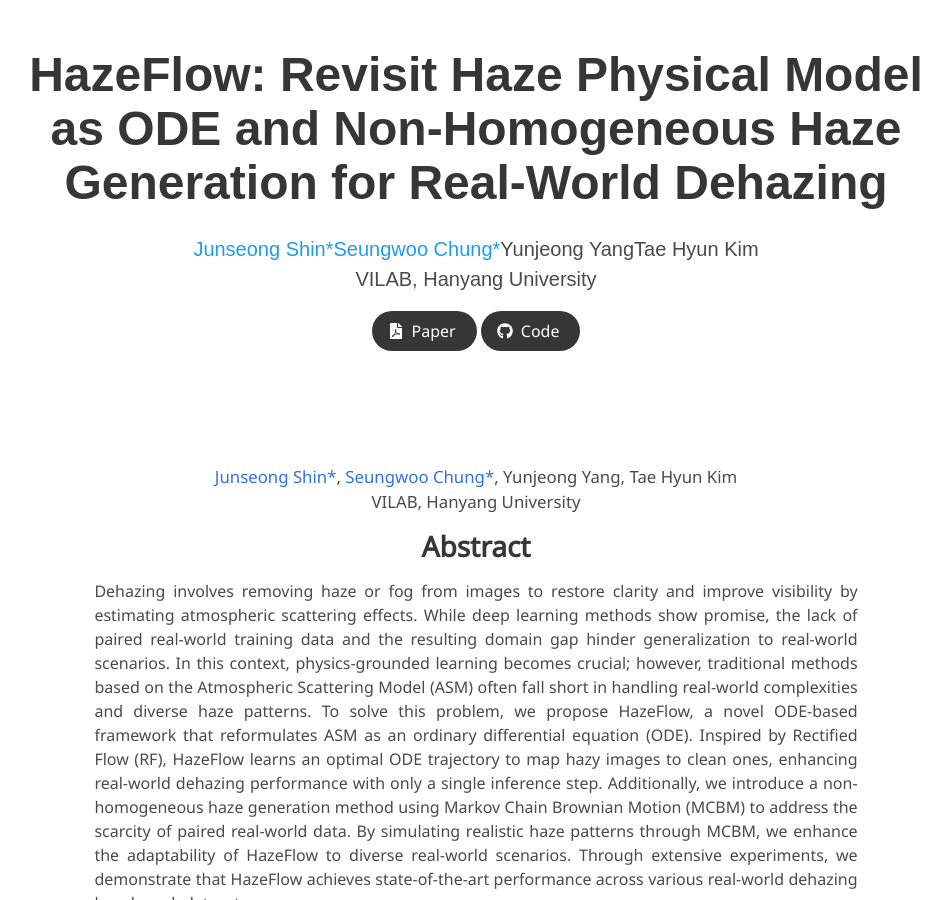
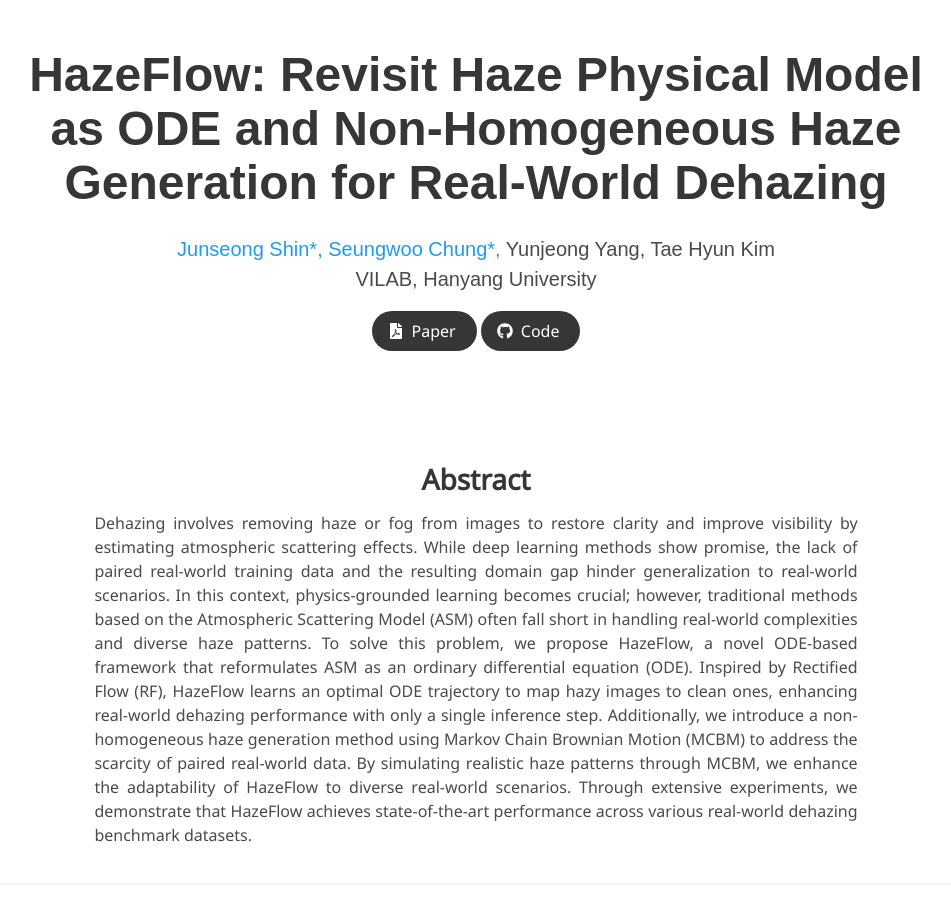
Before and after one commit to junsung6140/hazeflow, a Jekyll site: the page built from index.md, in a window 1280 px wide and 900 px high. Shown: the whole window, without its empty margins (164-1115 px from the left). Built offline with Jekyll 4.4.1, drawn with Linux system fonts in a browser that asks for light colours; some web fonts are replaced.

Commit message:
fix link5

```diff
--- a/index.md
+++ b/index.md
@@ -4,9 +4,9 @@ permalink: /
 
 title: "HazeFlow: Revisit Haze Physical Model as ODE and Non-Homogeneous Haze Generation for Real-World Dehazing"
 authors: [
-  "<a href='https://junsung6140.github.io/'>Junseong Shin*</a>",
-  "<a href='https://cloor.github.io/'>Seungwoo Chung*</a>",
-  "Yunjeong Yang",
+  "<a href='https://junsung6140.github.io/'>Junseong Shin*, </a>",
+  "<a href='https://cloor.github.io/'>Seungwoo Chung*, </a>",
+  "Yunjeong Yang, ",
   "Tae Hyun Kim"
 ]
 affiliations:
@@ -16,15 +16,6 @@ paper: https://openaccess.thecvf.com/content/ICCV2025/papers/Shin_HazeFlow_Revis
 code: https://github.com/cloor/HazeFlow
 ---
 
-<!-- 저자 이름 + 링크 -->
-<p style="text-align: center; font-size: 1.05rem;">
-  <a href="https://junsung6140.github.io/">Junseong Shin*</a>,
-  <a href="https://cloor.github.io/">Seungwoo Chung*</a>,
-  Yunjeong Yang,
-  Tae Hyun Kim
-  <br/>
-  VILAB, Hanyang University
-</p>
 
 <!-- Using HTML to center the abstract -->
 <div class="columns is-centered has-text-centered">
```
